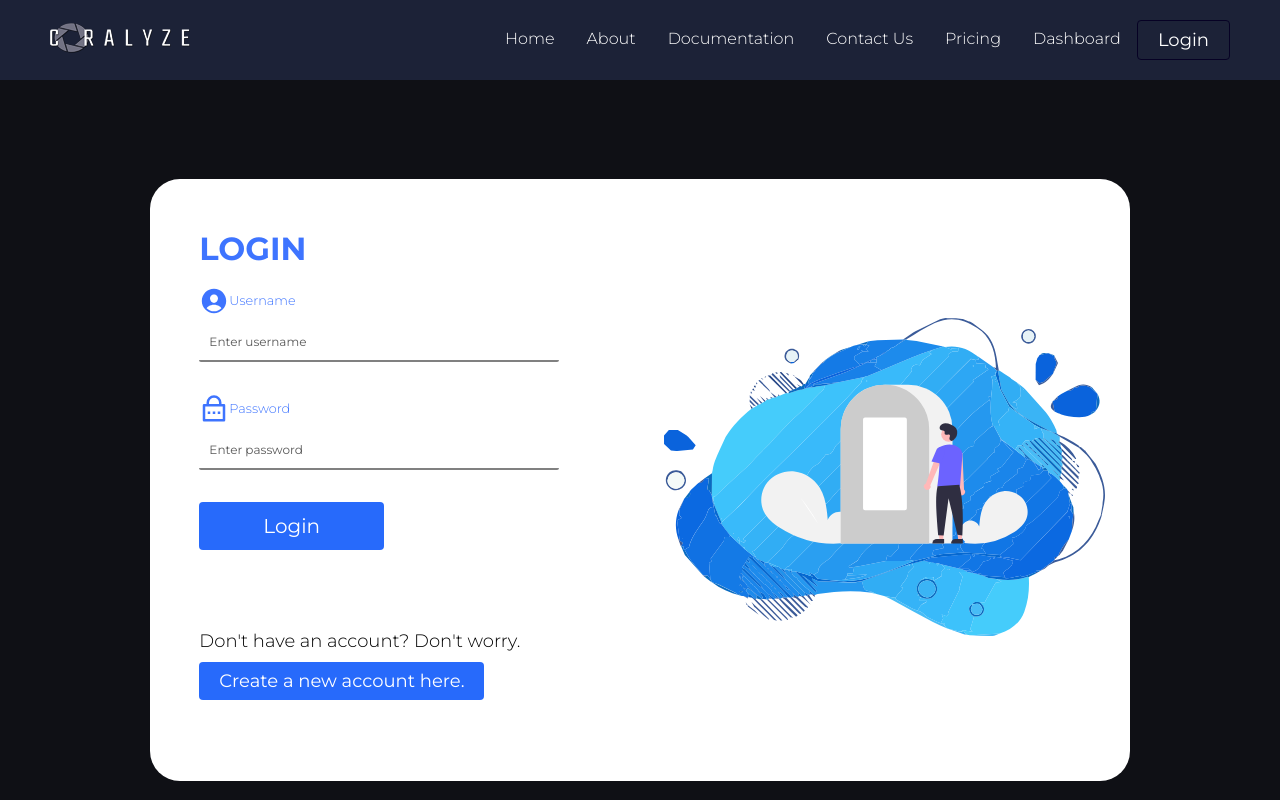
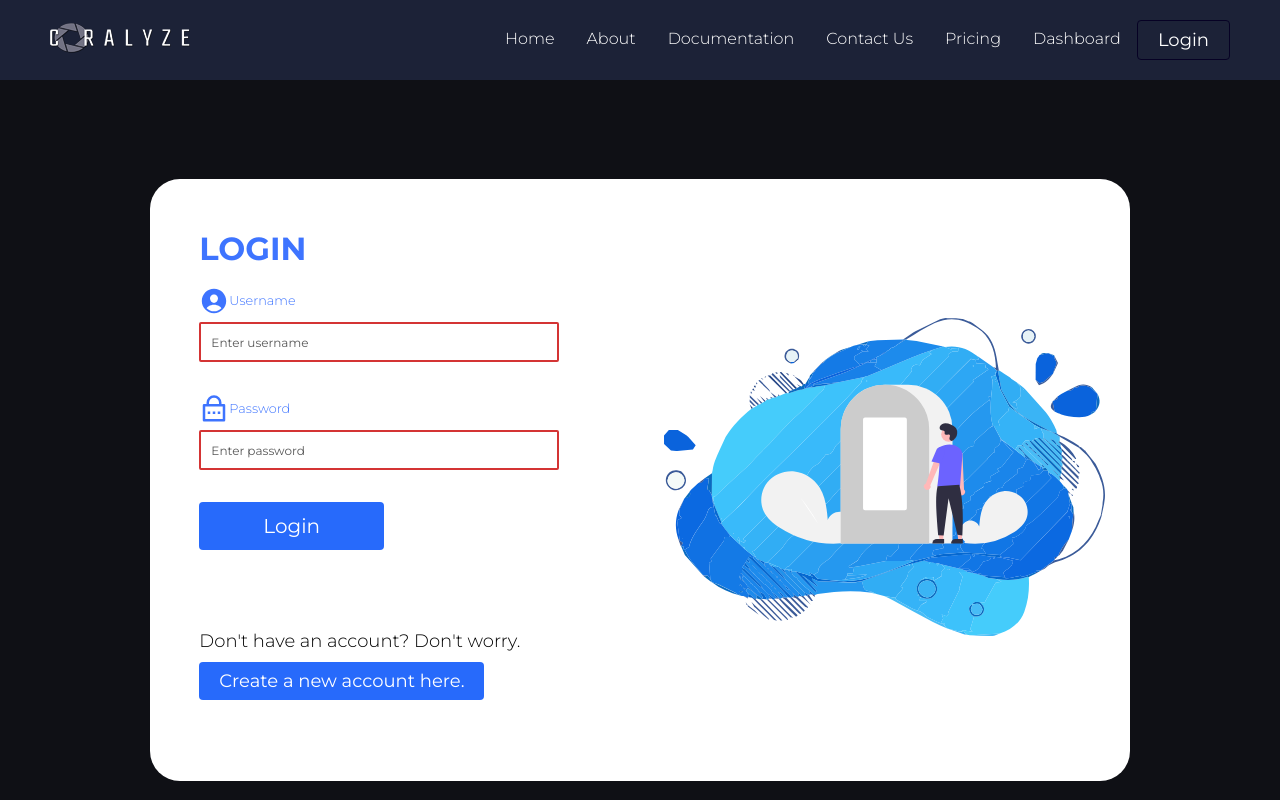
Before and after one commit to Chauster/Coralyze-Frontend, a React (Create React App) app: page /login in a window 1280 px wide. Shown: the top 800 px of the page. Built offline with nearby package versions, Linux system fonts and the light colour scheme.

Commit message:
updated forms
- fixed password field validation on loginFormSection.js
- added css styling for required and invalid inputs

```diff
--- a/src/components/ContactUs/contactForm.css
+++ b/src/components/ContactUs/contactForm.css
@@ -114,11 +114,18 @@
     align-items: center;
   }
 }
-@media (min-width:40em) {
+@media (min-width: 40em) {
   .form__btn {
     display: flex;
     justify-content: center;
     align-items: center;
   }
+}
 
+.form__input:required {
+  border: none;
 }
+
+.form__input:required:invalid {
+  border: 2px solid rgb(212, 52, 52);
+}
--- a/src/components/Login/loginFormSection.js
+++ b/src/components/Login/loginFormSection.js
@@ -87,6 +87,8 @@ function LoginFormSection() {
               <input
                 required
                 minLength="8"
+                pattern="^(?=.*\d)(?=.*[a-z])(?=.*[A-Z])(?!.*\s).*$"
+                title="Please include at least 1 uppercase character, 1 lowercase character, and 1 number."
                 className="form__input"
                 id="password"
                 type="password"
```
